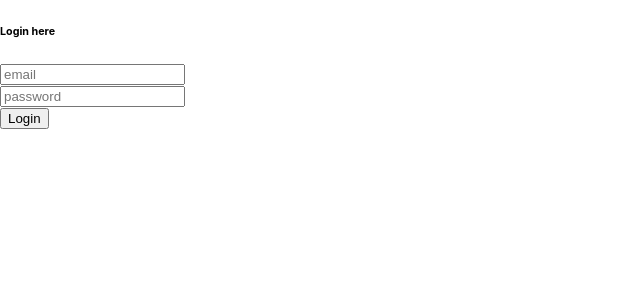
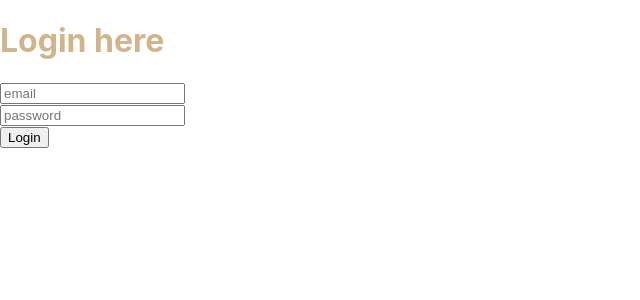
Before and after one commit to iamibadd/react-basic-boilerplate, a React (Create React App) app: page /auth/login in a window 1280 px wide. Shown: the top 300 px of the page, without its empty margins (0-640 px from the left). Built offline with nearby package versions, Linux system fonts and the light colour scheme.

Commit message:
Subject: Added module.css file for styling.

```diff
--- a/package.json
+++ b/package.json
@@ -1,5 +1,5 @@
 {
-  "name": "jaria-frontend",
+  "name": "react-basic-boilerplate",
   "version": "0.0.1",
   "private": true,
   "dependencies": {
--- a/src/views/auth/login/index.js
+++ b/src/views/auth/login/index.js
@@ -2,6 +2,7 @@ import React, {useState} from 'react';
 import {useDispatch} from "react-redux";
 import {useNavigate} from 'react-router-dom';
 import {login} from '../../../redux/actions';
+import styles from './styles.module.css';
 
 const Login = () => {
     const [user, setUser] = useState({});
@@ -21,7 +22,7 @@ const Login = () => {
     }
     return (
         <div>
-            <h6>Login here</h6>
+            <h1 className={styles.title}>Login here</h1>
             <form onSubmit={onLogin}>
                 <input required={true} type="text" name='email' placeholder='email' onChange={onChange}/><br/>
                 <input required={true} type="password" name='password' placeholder='password' onChange={onChange}/><br/>
--- /dev/null
+++ b/src/views/auth/login/styles.module.css
@@ -0,0 +1,3 @@
+.title {
+    color: tan;
+}
```
